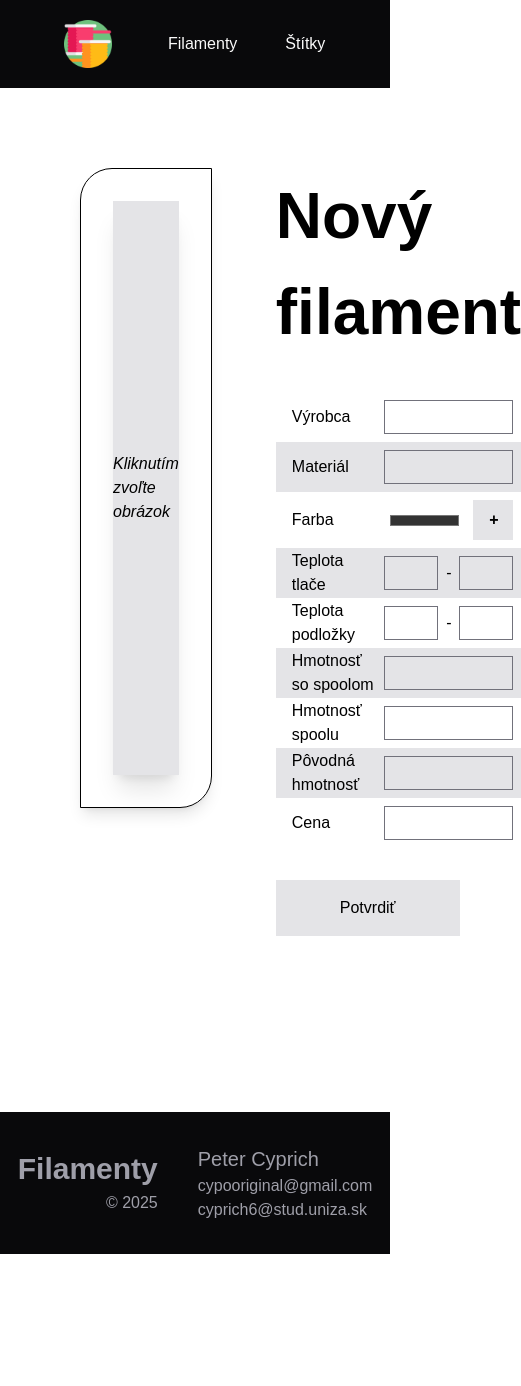
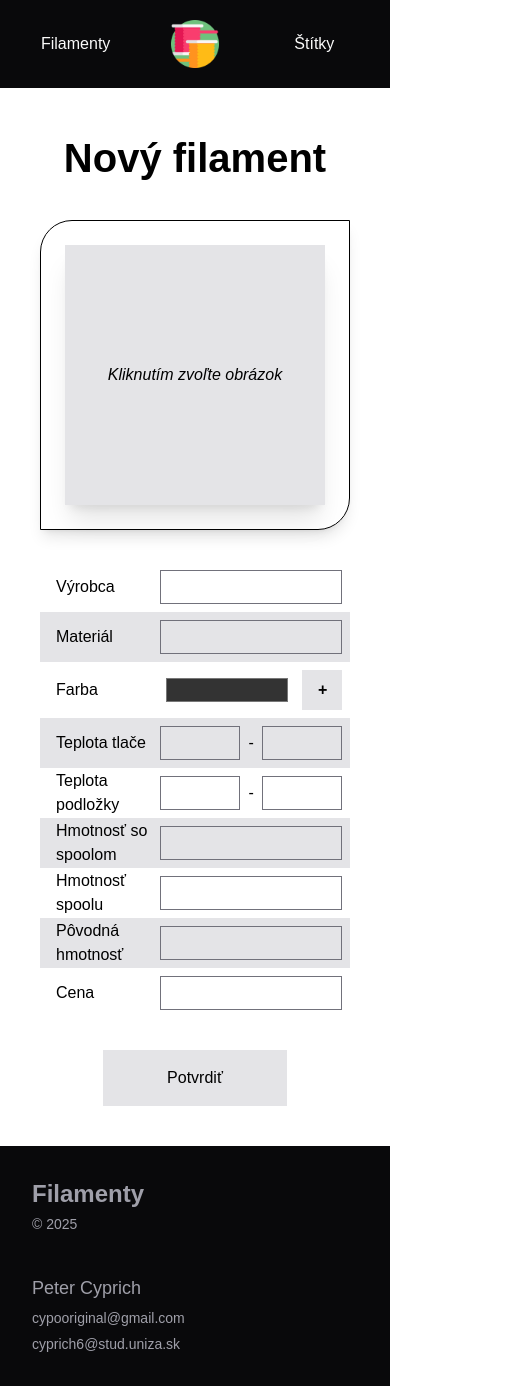
Before and after one commit to cyprich/filamenty, a React (Vite) app in the folder frontend/: page /novy in a window 390 px wide. Shown: the whole page, 521 px wide, since content can reach past the window. Before the commit the page ends 1254 px from the top, so only its background shows below. Built offline with nearby package versions, Linux system fonts and the light colour scheme.

Commit message:
page now suitable for mobile devices

```diff
--- a/frontend/src/AddFilament.jsx
+++ b/frontend/src/AddFilament.jsx
@@ -80,16 +80,17 @@ function AddFilament() {
     }
 
     return (
-        <div className={"main add-filament flex"}>
-            <div className={"custom-border border w-[40rem] h-[40rem]"}>
-                <div className={"relative flex justify-center items-center p-8 w-full h-full"}>
+        <div className={"main add-filament flex gap-16 portrait:flex-col portrait:justify-center portrait:items-center portrait:text-center portrait:gap-8"}>
+            <h1 className={"hidden portrait:block"}>Nový filament</h1>
+            <div className={"custom-border border w-[40rem] h-[40rem] portrait:w-full portrait:h-auto portrait:!aspect-square"}>
+                <div className={"relative flex justify-center items-center p-8 w-full h-full portrait:p-6"}>
                     {
                         imagePreview !== null
                             ? <>
-                                <img className={"absolute object-contain w-full h-full p-8 drop-shadow-xl"}
+                                <img className={"absolute object-contain w-full h-full p-8 drop-shadow-xl portrait:p-4"}
                                      src={imagePreview} alt=""/>
                                 <img
-                                    className={"clickable absolute bottom-0 right-0 m-4 h-14 w-14 p-3 border drop-shadow-lg !rounded-full bg-zinc-100/95"}
+                                    className={"clickable absolute bottom-0 right-0 m-4 h-14 w-14 p-3 border drop-shadow-lg !rounded-full bg-zinc-100/95 portrait:w-12 portrait:h-12"}
                                     src={"src/images/delete.png"}
                                     alt=""
                                     onClick={() => {
@@ -114,7 +115,7 @@ function AddFilament() {
                 </div>
             </div>
             <div className={"flex flex-col gap-8"}>
-                <h1>Nový filament</h1>
+                <h1 className={"portrait:hidden"}>Nový filament</h1>
                 <table>
                     <tbody>
                     <tr>
@@ -184,7 +185,7 @@ function AddFilament() {
                     </tr>
                     </tbody>
                 </table>
-                <div className={"flex gap-8 items-center"}>
+                <div className={"flex items-center gap-8 portrait:justify-center"}>
                     <button
                         className={"clickable-small w-max !px-16 !py-4"}
                         onClick={() => handleSubmit()}
--- a/frontend/src/DeleteFilament.jsx
+++ b/frontend/src/DeleteFilament.jsx
@@ -32,15 +32,15 @@ function DeleteFilament({id, image_url, setShowDelete}) {
         <div
             className={"fixed top-0 left-0 flex justify-center items-center w-screen h-screen bg-black/50 backdrop-blur-xs"}>
             <div
-                className={"custom-border flex flex-col justify-center items-center gap-4 p-8 bg-zinc-100 outline outline-zinc-100 outline-offset-16"}>
+                className={"custom-border flex flex-col justify-center items-center gap-4 p-8 bg-zinc-100 outline outline-zinc-100 outline-offset-16 portrait:w-[80%] portrait:p-4"}>
                 <h2 className={"font-semibold"}>Odstrániť?</h2>
-                <img src={image_url} alt="" style={{width: "16em", height: "auto"}}/>
+                <img src={image_url} alt="" className={"w-64 portrait:w-48"}/>
                 <div style={{textAlign: "center"}}>
                     <p>Naozaj si prajete odstrániť tento filament?</p>
                     <p>Tento krok sa nedá vrátiť späť</p>
                 </div>
                 <div style={{display: "flex", gap: "1em"}}>
-                    <button className={"clickable-small border-2 border-red-600/25 hover:border-red-600"}
+                    <button className={"clickable-small border-2 border-red-600/25 hover:border-red-600 portrait:border-red-600/80"}
                             onClick={() => handleDelete()}>Odstrániť
                     </button>
                     <button className={"clickable-small"} onClick={() => setShowDelete(false)}>Zrušiť</button>
--- a/frontend/src/Footer.jsx
+++ b/frontend/src/Footer.jsx
@@ -1,12 +1,12 @@
 function Footer() {
     return (
-        <footer className={"flex justify-center items-center gap-10 p-8 bg-zinc-950"}>
-            <div className={"flex flex-col justify-center items-end gap-1"}>
-                <a className={"!text-3xl !font-semibold"} href="https://github.com/cyprich/filamenty.git" target={"_blank"}>Filamenty</a>
+        <footer className={"flex justify-center items-center gap-10 p-8 bg-zinc-950 portrait:flex-col portrait:items-start"}>
+            <div className={"flex flex-col justify-center items-end gap-1 portrait:items-start"}>
+                <a className={"!text-3xl !font-semibold portrait:!text-2xl"} href="https://github.com/cyprich/filamenty.git" target={"_blank"}>Filamenty</a>
                 <p>© 2025</p>
             </div>
-            <div className={"flex flex-col"}>
-                <h3 className={"!font-medium"}>Peter Cyprich</h3>
+            <div className={"flex flex-col portrait:gap-1.5"}>
+                <h3 className={"!font-medium portrait:!text-lg"}>Peter Cyprich</h3>
                 <a href={"mailto:cypooriginal@gmail.com"} target={"_blank"}>cypooriginal@gmail.com</a>
                 <a href={"mailto:cyprich6@stud.uniza.sk"} target={"_blank"}>cyprich6@stud.uniza.sk</a>
             </div>
--- a/frontend/src/Header.jsx
+++ b/frontend/src/Header.jsx
@@ -4,11 +4,15 @@ function Header() {
     let navigate = useNavigate();
 
     return (
-        <header className={"flex items-center gap-8 px-16 py-5 bg-zinc-950"}>
-            <img className={"clickable-small w-12 h-12 mr-4"} src={"/src/images/icon.png"} alt=""
+        <header
+            className={"flex items-center gap-8 px-16 py-5 bg-zinc-950 portrait:grid portrait:grid-cols-3 portrait:px-8"}>
+            <img className={"clickable-small w-12 h-12 mr-4 portrait:mr-0 portrait:order-2 justify-self-center"}
+                 src={"/src/images/icon.png"} alt=""
                  onClick={() => navigate("/")}/>
-            <p className={"clickable-small"} onClick={() => navigate("/")}>Filamenty</p>
-            <p className={"clickable-small"} onClick={() => navigate("/stitky")}>Štítky</p>
+            <p className={"clickable-small portrait:order-1 justify-self-center"}
+               onClick={() => navigate("/")}>Filamenty</p>
+            <p className={"clickable-small portrait:order-3 justify-self-center"}
+               onClick={() => navigate("/stitky")}>Štítky</p>
         </header>
     )
 }
--- a/frontend/src/index.css
+++ b/frontend/src/index.css
@@ -6,29 +6,45 @@
     transition: all 0.2s ease 0s;
 }
 
+/*----------  ELEMENTS ---------- */
+
 h1 {
-    font-size: 4rem;
-    @apply font-bold;
+    @apply font-bold text-[4rem] portrait:text-[2.5rem];
 }
 
 h2 {
-    font-size: 1.5rem;
+    @apply text-[1.5rem]
 }
 
 h3 {
-    font-size: 1.25rem;
+    @apply text-[1.25rem]
 }
 
 button {
     @apply bg-zinc-200 px-4 py-2;
 }
 
+header p {
+    @apply text-zinc-50 font-medium decoration-0 p-2 cursor-pointer select-none
+}
+
+footer {
+    h3, p, a {
+        @apply text-zinc-400 decoration-0 font-light portrait:text-sm;
+    }
+
+    a:hover {
+        @apply text-zinc-300;
+    }
+}
+
+/*---------- GENERAL CLASSES ---------- */
+
 .main {
-    @apply px-20 py-20 min-h-256 gap-16;
+    @apply p-20 min-h-256 portrait:p-10;
 }
 
 .icon {
-    /*@apply w-10 h-10 p-1.5;*/
     @apply w-9 h-9 p-1;
 }
 
@@ -52,9 +68,11 @@ div.custom-border {
     }
 }
 
+/*---------- SPECIFIC CLASSES ---------- */
+
 .info-table {
     td:first-child {
-        @apply pr-3;
+        @apply pr-3 portrait:pr-2;
     }
 }
 
@@ -64,7 +82,7 @@ div.custom-border {
     }
 
     td {
-        @apply px-4 py-4
+        @apply px-4 py-4 portrait:px-2;
     }
 }
 
@@ -74,7 +92,7 @@ div.custom-border {
     }
 
     td {
-        @apply pl-4;
+        @apply pl-4 portrait:text-start;
     }
 
     td:has(input) {
@@ -89,99 +107,31 @@ div.custom-border {
         @apply w-full p-1 outline-none
     }
 
+    input[type="color"] {
+        @apply h-10
+    }
+
     input:not([type="color"]) {
         @apply border border-zinc-500;
     }
 }
 
-header p {
-    @apply text-zinc-50 font-medium decoration-0 p-2 cursor-pointer select-none
+.labels table td {
+    @apply portrait:text-sm;
 }
 
-footer {
-    h3, p, a {
-        @apply text-zinc-400 decoration-0 font-light;
+/*---------- PRINT MEDIA ---------- */
+
+@media print {
+    @page {
+        margin: 0
     }
 
-    a:hover {
-        @apply text-zinc-300;
+    header, footer {
+        display: none !important;
+    }
+
+    .no-print, .no-print * {
+        display: none !important;
     }
 }
-
-/*.main {*/
-/*    display: flex;*/
-/*    flex-direction: column;*/
-/*    align-items: center;*/
-/*    gap: 48px;*/
-/*    padding: 64px;*/
-
-/*    & > h1 {*/
-/*        font-size: 64px;*/
-/*        width: max-content;*/
-/*    }*/
-/*}*/
-
-/*.dimmed-text {*/
-/*    color: #aaa;*/
-/*    font-weight: normal;*/
-/*}*/
-
-/*.custom-border {*/
-/*    border-radius: 32px 0;*/
-/*}*/
-
-/*.filament-info td:first-child {*/
-/*    padding-right: 0.5em;*/
-/*}*/
-
-/*        tfoot {*/
-/*            cursor: pointer;*/
-
-/*            &:hover p {*/
-/*                color: #da0000;*/
-/*            }*/
-
-/*            img {*/
-/*                filter: saturate(0);*/
-/*            }*/
-
-/*            &:hover img {*/
-/*                filter: saturate(1);*/
-/*            }*/
-/*        }*/
-
-/*    }*/
-/*}*/
-
-/*.add-filament {*/
-/*    td:has(input) {*/
-/*        display: flex;*/
-/*        gap: 8px;*/
-
-/*        button {*/
-/*            width: 3em;*/
-/*        }*/
-/*    }*/
-
-/*    input {*/
-/*        width: 100%;*/
-/*        padding: 4px;*/
-/*        outline: none;*/
-/*    }*/
-
-/*}*/
-
-
-/*@media print {*/
-/*    @page {*/
-/*        margin: 0*/
-/*    }*/
-
-/*    header, footer {*/
-/*        display: none !important;*/
-/*    }*/
-
-/*    .no-print, .no-print * {*/
-/*        display: none !important;*/
-/*    }*/
-/*}*/
```
Also changed, not shown: frontend/src/EditFilament.jsx (+35 -7 lines), frontend/src/Filament.jsx (+48 -33 lines), frontend/src/Filaments.jsx (+4 -4 lines), frontend/src/Labels.jsx (+9 -8 lines).
